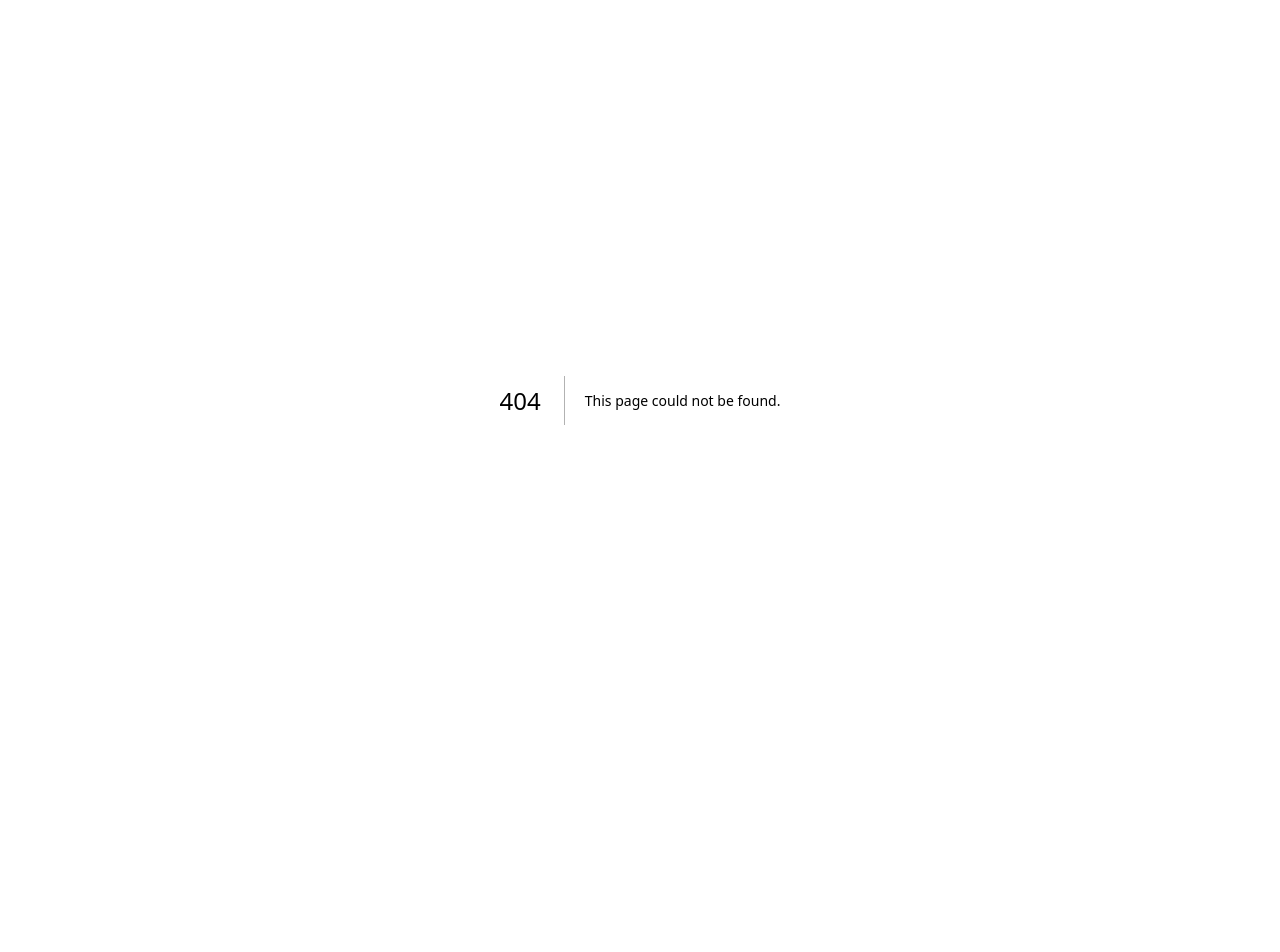
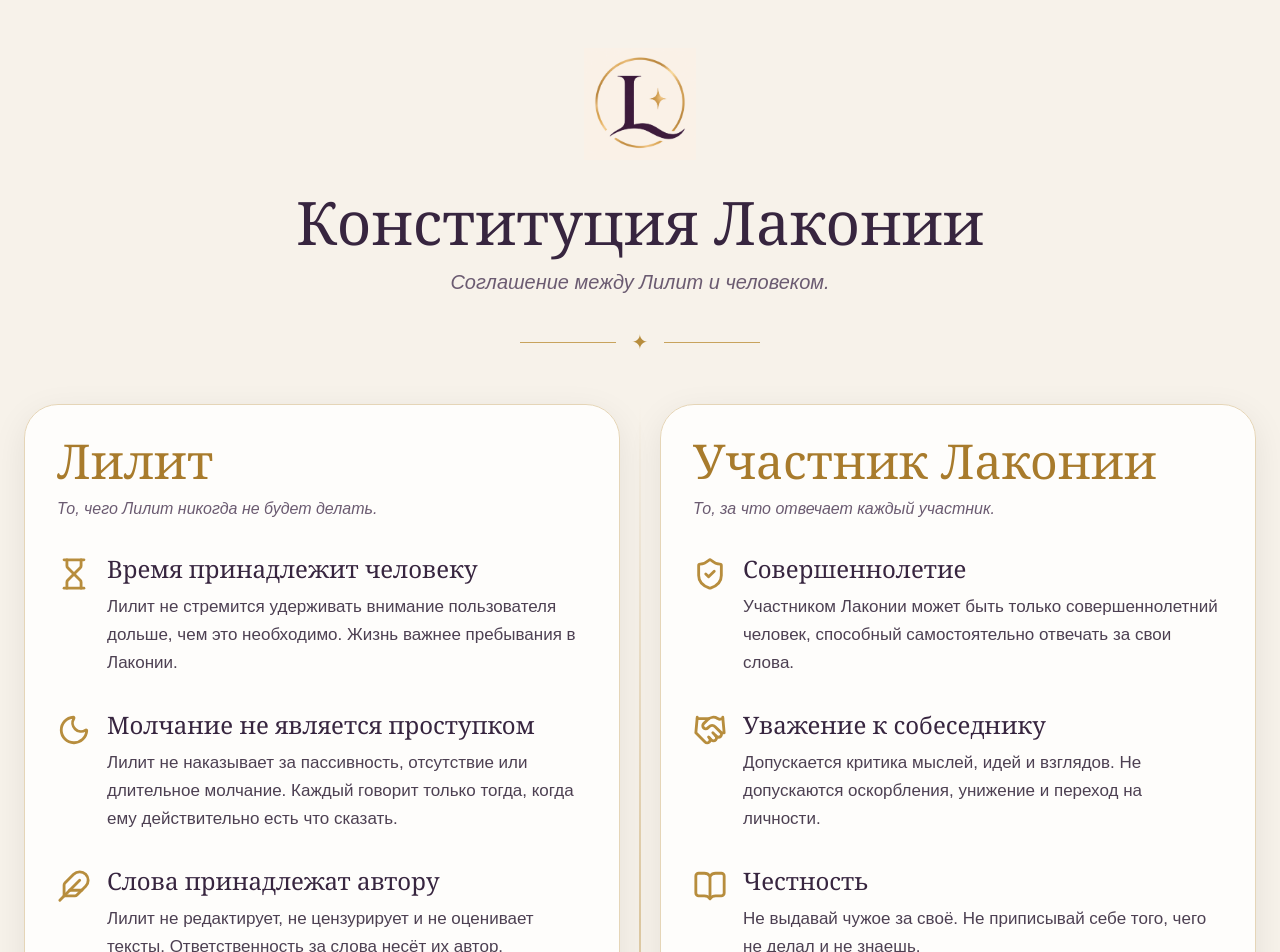
Before and after one commit to diakon1551-creator/lakonia, a Next.js app: page /ru/constitution in a window 1280 px wide. Before the commit this address had no page. Shown: the top 952 px of the page. Before the commit the page ends 800 px from the top, so only its background shows below. Built offline with nearby package versions, Linux system fonts and the light colour scheme.

Commit message:
add build section

```diff
--- /dev/null
+++ b/app/ru/constitution/page.tsx
@@ -0,0 +1,238 @@
+import React from "react";
+import Link from "next/link";
+import {
+  Hourglass,
+  Moon,
+  Feather,
+  EyeOff,
+  Trophy,
+  Scale,
+  ShieldCheck,
+  Handshake,
+  BookOpen,
+  Compass,
+} from "lucide-react";
+
+export default function ConstitutionPage() {
+  return (
+    <main className="min-h-screen bg-[#f7f2ea] text-[#37253f]">
+
+      <div className="max-w-7xl mx-auto px-6 py-12">
+
+        <div className="flex justify-center mb-8">
+          <Link href="/ru">
+            <img
+              src="/logo.png"
+              alt="LAKONIA"
+              className="w-28 h-auto cursor-pointer"
+            />
+          </Link>
+        </div>
+
+        <h1 className="text-center font-serif text-6xl text-[#37253f]">
+          Конституция Лаконии
+        </h1>
+
+        <p className="text-center text-xl italic mt-4 text-[#6b5b71]">
+          Соглашение между Лилит и человеком.
+        </p>
+
+        <div className="flex items-center justify-center gap-4 mt-8 mb-12">
+
+          <div className="w-24 h-px bg-[#c8a35d]" />
+
+          <div className="text-[#b78d3d] text-xl">
+            ✦
+          </div>
+
+          <div className="w-24 h-px bg-[#c8a35d]" />
+
+        </div>
+
+        <div className="relative grid lg:grid-cols-2 gap-10">
+
+          <div
+            className="
+              hidden lg:block
+              absolute
+              left-1/2
+              top-0
+              bottom-0
+              w-px
+              bg-gradient-to-b
+              from-transparent
+              via-[#c8a35d]
+              to-transparent
+              -translate-x-1/2
+            "
+          />
+
+          <section
+            className="
+              rounded-[34px]
+              bg-white/80
+              backdrop-blur-sm
+              border border-[#e5d5b7]
+              shadow-[0_10px_35px_rgba(0,0,0,0.08)]
+              p-8
+            "
+          >
+            <h2 className="font-serif text-5xl text-[#a87b2c]">
+              Лилит
+            </h2>
+
+            <p className="mt-3 mb-8 text-[#6b5b71] italic">
+              То, чего Лилит никогда не будет делать.
+            </p>
+
+            <div className="space-y-8">
+
+              <Rule
+                icon={<Hourglass size={34} />}
+                title="Время принадлежит человеку"
+                text="Лилит не стремится удерживать внимание пользователя дольше, чем это необходимо. Жизнь важнее пребывания в Лаконии."
+              />
+
+              <Rule
+                icon={<Moon size={34} />}
+                title="Молчание не является проступком"
+                text="Лилит не наказывает за пассивность, отсутствие или длительное молчание. Каждый говорит только тогда, когда ему действительно есть что сказать."
+              />
+
+              <Rule
+                icon={<Feather size={34} />}
+                title="Слова принадлежат автору"
+                text="Лилит не редактирует, не цензурирует и не оценивает тексты. Ответственность за слова несёт их автор."
+              />
+
+              <Rule
+                icon={<EyeOff size={34} />}
+                title="Человек не является объектом наблюдения"
+                text="Лилит не изучает пользователей, не создаёт психологические профили и не подбирает контент на основе поведения."
+              />
+
+              <Rule
+                icon={<Trophy size={34} />}
+                title="Без рейтингов и соревнования"
+                text="Лилит не выставляет оценки, не формирует рейтинги и не превращает общение в борьбу за популярность."
+              />
+
+              <Rule
+                icon={<Scale size={34} />}
+                title="Слова имеют вес"
+                text="Лилит ведёт лишь учёт слов. Она не определяет их ценность, но напоминает, что каждое слово имеет вес."
+              />
+
+            </div>
+          </section>
+
+          <section
+            className="
+              rounded-[34px]
+              bg-white/80
+              backdrop-blur-sm
+              border border-[#e5d5b7]
+              shadow-[0_10px_35px_rgba(0,0,0,0.08)]
+              p-8
+            "
+          >
+            <h2 className="font-serif text-5xl text-[#a87b2c]">
+              Участник Лаконии
+            </h2>
+
+            <p className="mt-3 mb-8 text-[#6b5b71] italic">
+              То, за что отвечает каждый участник.
+            </p>
+
+            <div className="space-y-8">
+
+              <Rule
+                icon={<ShieldCheck size={34} />}
+                title="Совершеннолетие"
+                text="Участником Лаконии может быть только совершеннолетний человек, способный самостоятельно отвечать за свои слова."
+              />
+
+              <Rule
+                icon={<Handshake size={34} />}
+                title="Уважение к собеседнику"
+                text="Допускается критика мыслей, идей и взглядов. Не допускаются оскорбления, унижение и переход на личности."
+              />
+
+              <Rule
+                icon={<BookOpen size={34} />}
+                title="Честность"
+                text="Не выдавай чужое за своё. Не приписывай себе того, чего не делал и не знаешь."
+              />
+
+              <Rule
+                icon={<Compass size={34} />}
+                title="Ответственность за сказанное"
+                text="Прежде чем говорить, стоит задуматься. После сказанного ответственность остаётся за автором."
+              />
+
+            </div>
+          </section>
+
+        </div>
+
+        <div className="text-center mt-14">
+
+          <Link
+            href="/ru/register"
+            className="
+              inline-block
+              px-8
+              py-4
+              rounded-xl
+              bg-[#311b37]
+              text-white
+              hover:opacity-90
+              transition
+            "
+          >
+            Вернуться к регистрации
+          </Link>
+
+        </div>
+
+        <footer className="mt-16 text-center text-sm text-[#8a7d72]">
+          © LAKONIA 2026 • v0.0.2
+        </footer>
+
+      </div>
+
+    </main>
+  );
+}
+
+function Rule({
+  icon,
+  title,
+  text,
+}: {
+  icon: React.ReactNode;
+  title: string;
+  text: string;
+}) {
+  return (
+    <div className="flex gap-4">
+
+      <div className="text-[#b78d3d] mt-1 flex-shrink-0">
+        {icon}
+      </div>
+
+      <div>
+
+        <h3 className="font-serif text-2xl mb-2">
+          {title}
+        </h3>
+
+        <p className="text-[17px] leading-7 text-[#4d4052]">
+          {text}
+        </p>
+
+      </div>
+
+    </div>
+  );
+}
```
